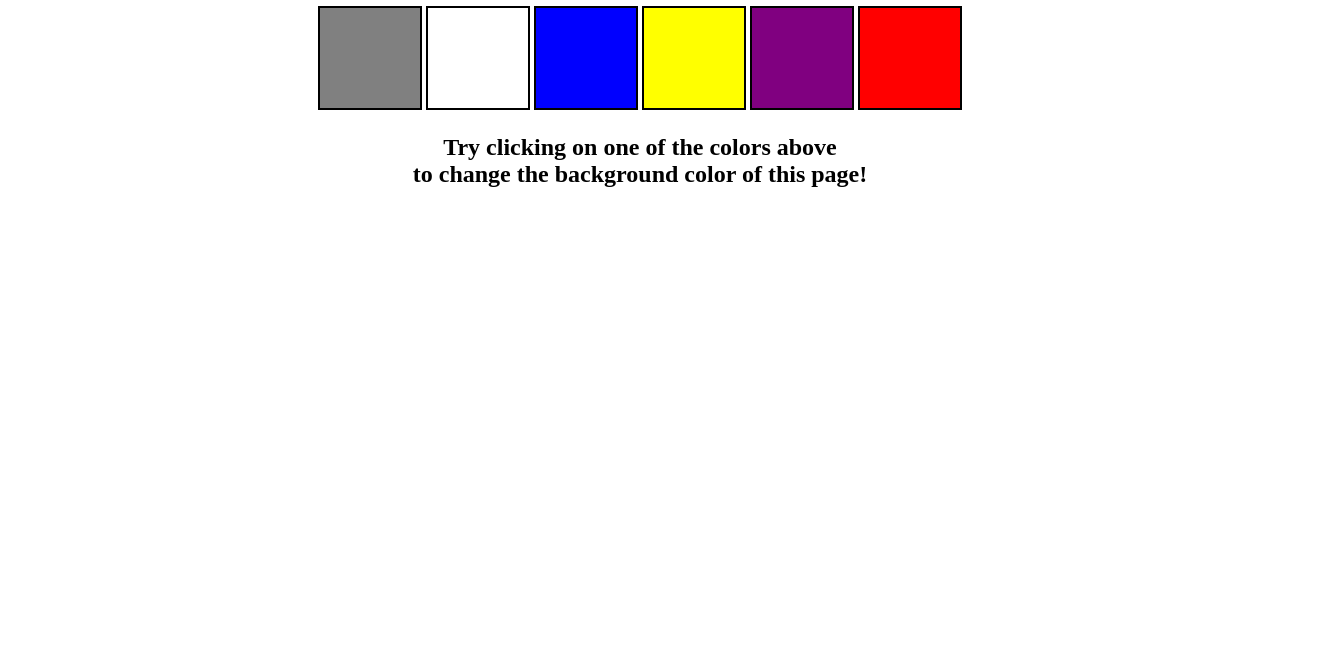
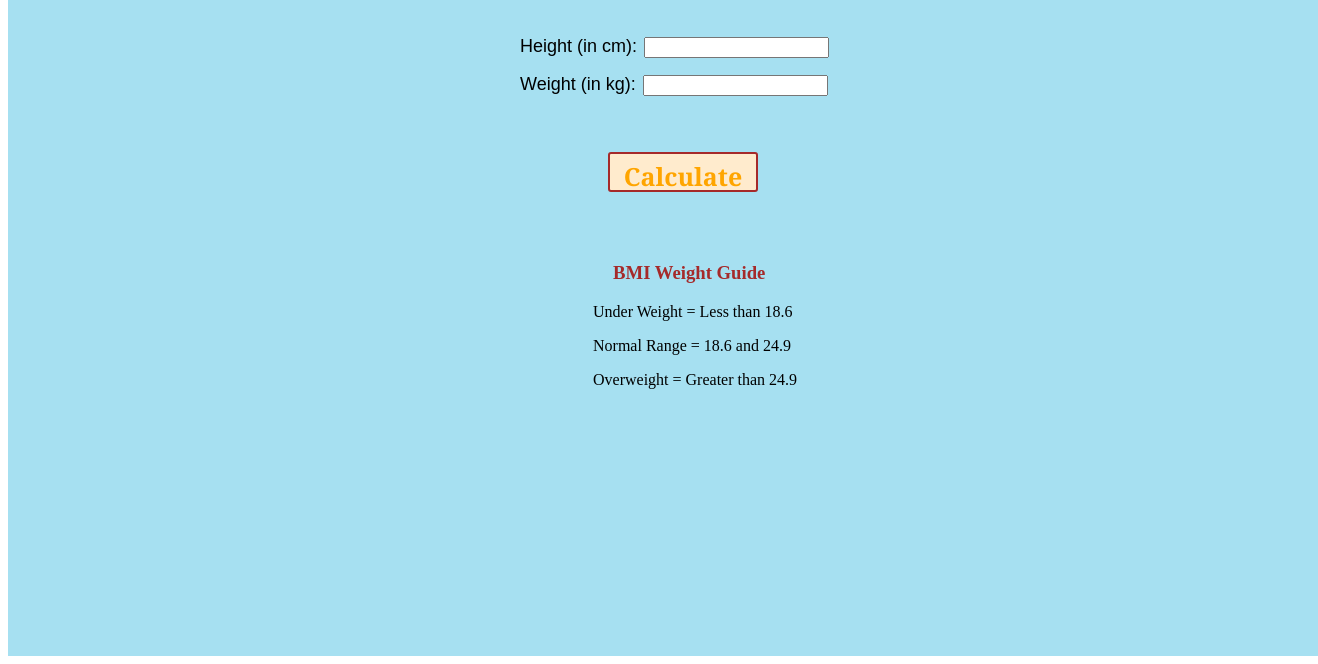
Before and after one commit to khushi1k4/JS-macro-Projects, a plain HTML site: page index.html in a window 1280 px wide. Shown: the part 152-816 px from the top of the page, 1318 px wide, since content can reach past the window. Drawn offline with Linux system fonts and the light colour scheme.

Commit message:
02_BMI calculator

```diff
--- /dev/null
+++ b/bmiCal.js
@@ -0,0 +1,39 @@
+// we will going to calculate the value or result throgh the input user will fill in
+// as it is form so we will use "submit" instead of click in it in event
+
+const form = document.querySelector("form");
+
+form.addEventListener("submit", function(eve){ //we are getting the values such as height and weight only after clicking on submit button in form
+    //Thatswhy we are using these inside the eventListener instead of outside the eventListener
+    //if we use these height and weight outside the eventListener then we'll getting empty values as results
+
+    eve.preventDefault(); //we need to stop or prevent the input to go into the server instead we'll use it in calculation
+
+    const height = parseInt(document.querySelector("#height").value); //parseInt is use to convet the string into the integer
+    const weight = parseInt(document.querySelector("#weight").value);
+    const results = document.querySelector("#results");
+
+    if(height === ''|| height<0 || isNaN(height)) //check for height as input NaN with the help of "isNaN()" function instead of height !=NaN
+    {
+        results.innerHTML = 'Please give the valid input!';
+    }else if(weight === ''|| weight<0 || isNaN(weight)) //check for height as input NaN with the help of "isNaN()" function instead of height !=NaN
+    {
+        results.innerHTML = 'Please give the valid weight!';
+    }else{
+        const bmi = (weight/(height*height/10000)).toFixed(2);
+        //show the result
+        if(bmi < 18.5)
+        {
+            results.textContent = `${bmi}, oops, Under Weight!`;
+        }
+        else if(bmi >= 18.6 && bmi <= 24.9)
+        {
+            results.textContent = `${bmi}, You are perfectly fit and fine!`;
+        }
+        else if(bmi > 24.9)
+        {
+            results.textContent = `${bmi}, oops, Over Weight!`;
+        }
+    }
+
+});
--- a/index.html
+++ b/index.html
@@ -5,35 +5,30 @@
     <meta name="viewport" content="width=device-width, initial-scale=1.0" />
     <meta http-equiv="X-UA-Compatible" content="ie=edge" />
     <link rel="stylesheet" href="style.css" />
-    <!-- <link rel="stylesheet" href="../styles.css" /> -->
-    <title>JavaScript Background Color Switcher</title>
+    <link rel="stylesheet" href="../styles.css" />
+    <title>BMI Calculator</title>
 </head>
 <body>
+    <div class="container">
 
-    <div class="canvas">
-        <!-- <a
-            style="
-            background-color: #fff;
-            padding: 10px 30px;
-            border-radius: 8px;
-            color: #212121;
-            text-decoration: none;
-            border: 2px solid #212121;
-            "href="../index.html"
-            >Back to Home Page</a
-        > -->
-        <h1>Color Scheme Switcher</h1>
-        <span class="button" id="grey"></span>
-        <span class="button" id="white"></span>
-        <span class="button" id="blue"></span>
-        <span class="button" id="yellow"></span>
-        <span class="button" id="purple"></span>
-        <span class="button" id="red"></span>
-        <h2>
-            Try clicking on one of the colors above
-            <span>to change the background color of this page!</span>
-        </h2>
+        <form id="form">
+            <legend><h1 style="padding-bottom: 55px; padding-top: 30px; padding-left: 45px; color:peru; font-family:sans-serif; font-weight: bold;">
+                BMI Calculator
+            </h1></legend>
+            <p><label class="height" for="height">Height (in cm): </label>
+                <input type="text" id="height"/></p>
+            <p><label for="weight" class="height">Weight (in kg): </label>
+                <input type="text" id="weight"/></p>
+            <button>Calculate</button>
+            <div id="results"></div>
+            <div id="weight-guide">
+                <h3>BMI Weight Guide</h3>
+                <p>Under Weight = Less than 18.6</p>
+                <p>Normal Range = 18.6 and 24.9</p>
+                <p>Overweight = Greater than 24.9</p>
+            </div>
+        </form>
     </div>
-    <script src="colorChanger.js"></script>
 </body>
+<script src="bmiCal.js"></script>
 </html>
--- a/style.css
+++ b/style.css
@@ -1,39 +1,74 @@
-html {
-    margin: 0;
+.container
+{
+    padding: 0px;
+    margin: 0px;
+    width: 100vw;
+    height: 100vh;
+
+    background-color: rgba(138, 214, 237, 0.762);
+    padding-left: 30px;
 }
 
-span {
-    display: block;
-}
-.canvas {
-    margin: 100px auto 100px;
-    width: 80%;
-    text-align: center;
+#form{
+    padding-left: 480px;
+    padding-top: 15px;
 }
 
-.button {
-    width: 100px;
-    height: 100px;
-    border: solid black 2px;
-    display: inline-block;
+.height,.weight
+{
+    margin-bottom: 15px;
+    font-family:Arial, Helvetica, sans-serif;
+    font-size: large;
+    padding: 2px;
+    width: 205px;
+    height: 15px;
 }
 
-#grey {
-    background: grey;
+#weight-guide
+{
+    margin-left: 75px;
+    margin-top: 25px;
 }
 
-#white {
-    background: white;
+#results
+{
+    font-size: 25px;
+    margin-left: 90px;
+    margin-top: 20px;
+    color: red;
+    font-family:'Gill Sans', 'Gill Sans MT', Calibri, 'Trebuchet MS', sans-serif;
 }
-#blue {
-    background: blue;
+
+button
+{
+    width: 150px;
+    height: 40px;
+    margin-left: 90px;
+    margin-top: 40px;
+    background-color: #fff;
+    padding: 5px;
+    border-radius: 3px;
+    font-family: Cambria, Cochin, Georgia, Times, 'Times New Roman', serif;
+    color:orange;
+    text-decoration:none;
+    font-weight: bold;
+    background-color: blanchedalmond;
+    border: 2px solid brown;
+
+    font-size: 25px;
 }
-#yellow {
-    background: yellow;
+button:hover{
+    background-color: yellowgreen;
+    color: red;
 }
-#purple{
-    background-color: purple;
+
+h3{
+    padding-left: 20px;
+    padding-top: 45px;
+    color: brown;
 }
-#red{
-    background-color: red;
+h1
+{
+    padding-left: 15px;
+    padding-top: 25px;
 }
```
